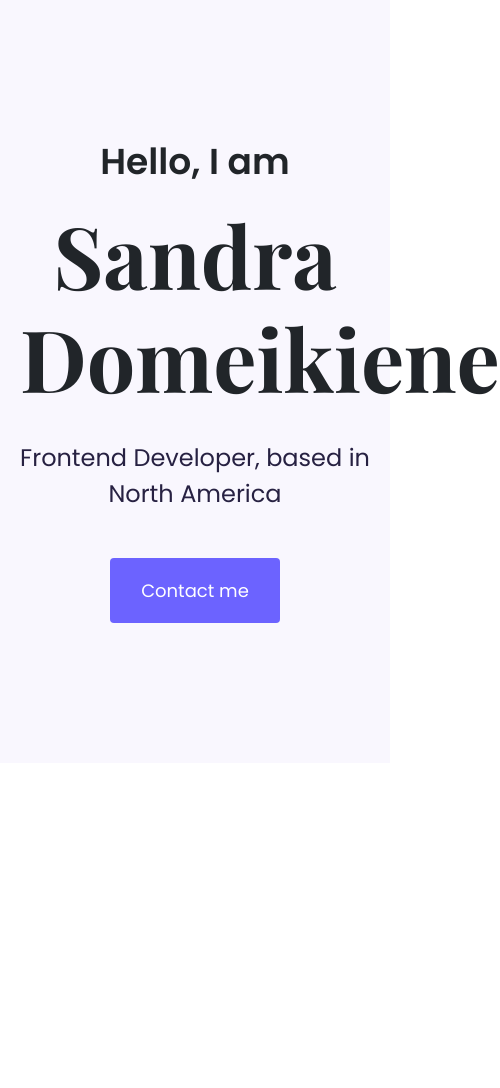
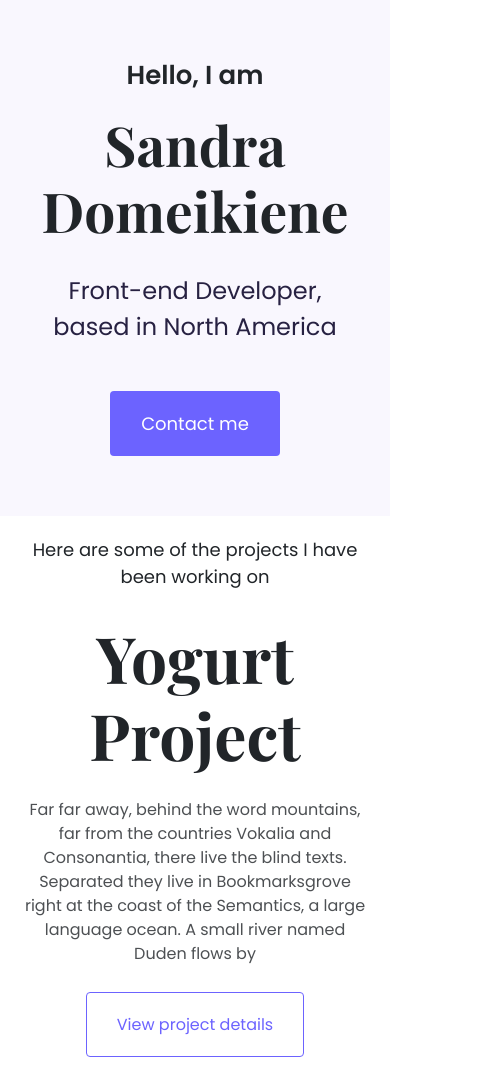
Before and after one commit to sanddot/Portfolio-project, a plain HTML site: page index.html in a window 390 px wide. Shown: the top 1088 px of the page, 500 px wide, since content can reach past the window. Before the commit the page ends 844 px from the top, so only its background shows below. Drawn offline with nearby package versions, Linux system fonts and the light colour scheme; a web font is replaced by a local one.

Commit message:
Added homepage contents

```diff
--- a/index.html
+++ b/index.html
@@ -28,12 +28,69 @@
     <title>Portfolio</title>
   </head>
   <body>
-    <div>
-      <div class="hero">
-        <h2>Hello, I am</h2>
-        <h1>Sandra Domeikiene</h1>
-        <p>Frontend Developer, based in North America</p>
-        <a href="#" class="btn btn-accent">Contact me</a>
+    <div class="hero">
+      <h2>Hello, I am</h2>
+      <h1>Sandra Domeikiene</h1>
+      <p>Front-end Developer, based in North America</p>
+      <a href="#" class="btn btn-accent">Contact me</a>
+    </div>
+    <p class="introduction-paragraphs text-center">
+      Here are some of the projects I have been working on
+    </p>
+    <div class="container">
+      <div class="row mb-4">
+        <div class="col-sm-6">
+          <img src="images/yogurt.png" class="img-fluid d-none d-sm-block" />
+        </div>
+        <div class="col-sm-6">
+          <div class="project-wrapper">
+            <h2 class="mb-4">Yogurt Project</h2>
+            <p class="project-paragraphs">
+              Far far away, behind the word mountains, far from the countries
+              Vokalia and Consonantia, there live the blind texts. Separated
+              they live in Bookmarksgrove right at the coast of the Semantics, a
+              large language ocean. A small river named Duden flows by
+            </p>
+            <a href="#" class="btn button-projects">View project details</a>
+          </div>
+        </div>
+      </div>
+      <div class="row mb-4">
+        <div class="col-sm-6">
+          <div class="project-wrapper">
+            <h2 class="mb-4">Weather App</h2>
+            <p class="project-paragraphs">
+              Far far away, behind the word mountains, far from the countries
+              Vokalia and Consonantia, there live the blind texts. Separated
+              they live in Bookmarksgrove right at the coast of the Semantics, a
+              large language ocean. A small river named Duden flows by
+            </p>
+            <a href="#" class="btn button-projects">View project details</a>
+          </div>
+        </div>
+        <div class="col-sm-6">
+          <img src="images/weather.png" class="img-fluid d-none d-sm-block" />
+        </div>
+      </div>
+      <div class="row mb-4">
+        <div class="col-sm-6">
+          <img
+            src="images/dictionary-app.png"
+            class="img-fluid d-none d-sm-block"
+          />
+        </div>
+        <div class="col-sm-6">
+          <div class="project-wrapper">
+            <h2 class="mb-4">Dictionary App</h2>
+            <p class="project-paragraphs">
+              Far far away, behind the word mountains, far from the countries
+              Vokalia and Consonantia, there live the blind texts. Separated
+              they live in Bookmarksgrove right at the coast of the Semantics, a
+              large language ocean. A small river named Duden flows by
+            </p>
+            <a href="#" class="btn button-projects">View project details</a>
+          </div>
+        </div>
       </div>
     </div>
   </body>
--- a/src/styles.css
+++ b/src/styles.css
@@ -16,13 +16,13 @@ h6 {
   font-family: "Playfair Display", system-ui;
   font-weight: 500;
 }
-p {
+.hero p {
   color: #272142;
   font-size: 24px;
   font-weight: 400;
 }
 .hero {
-  background-color: var(--secondary-color);
+  background: var(--secondary-color);
   text-align: center;
   padding: 140px 20px;
 }
@@ -46,3 +46,56 @@ p {
   padding: 18px 30px;
   margin-top: 30px;
 }
+.btn-accent:hover {
+  background-color: var(--accent-color);
+  color: black;
+}
+h2 {
+  font-size: 64px;
+  font-weight: 700;
+}
+.introduction-paragraphs {
+  margin: 60px 20px;
+  font-size: 18px;
+  font-weight: 400;
+  line-height: 27px;
+}
+.project-paragraphs {
+  font-size: 16px;
+  line-height: 1.5;
+  opacity: 0.8;
+}
+.project-wrapper {
+  margin: 30px 0 0 20px;
+}
+.button-projects {
+  margin-top: 10px;
+  border: 1px solid var(--accent-color);
+  color: var(--accent-color);
+  border-radius: 4px;
+  font-size: 16px;
+  line-height: 27px;
+  padding: 18px 30px;
+}
+.button-projects:hover {
+  border: 1px solid var(--accent-color);
+  color: black;
+}
+@media (max-width: 576px) {
+  .hero {
+    padding: 60px 30px;
+  }
+  .hero h1 {
+    font-size: 55px;
+  }
+  .hero h2 {
+    font-size: 26px;
+  }
+  .introduction-paragraphs {
+    margin: 20px 20px;
+  }
+  .project-wrapper {
+    text-align: center;
+    margin: 10px 10px;
+  }
+}
```
Also changed, not shown: images/dictionary-app.png (added), images/weather.png (added), images/yogurt.png (added).
